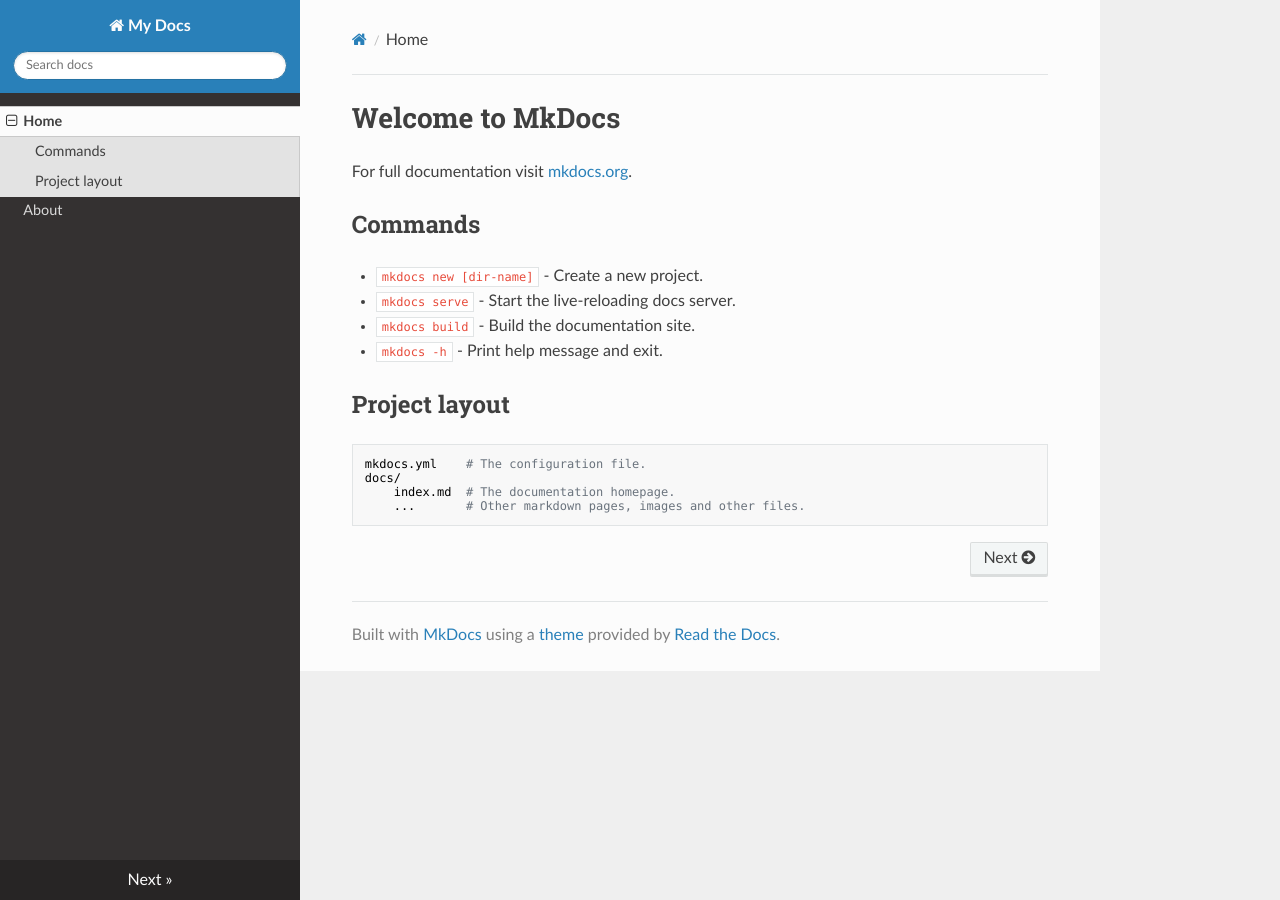
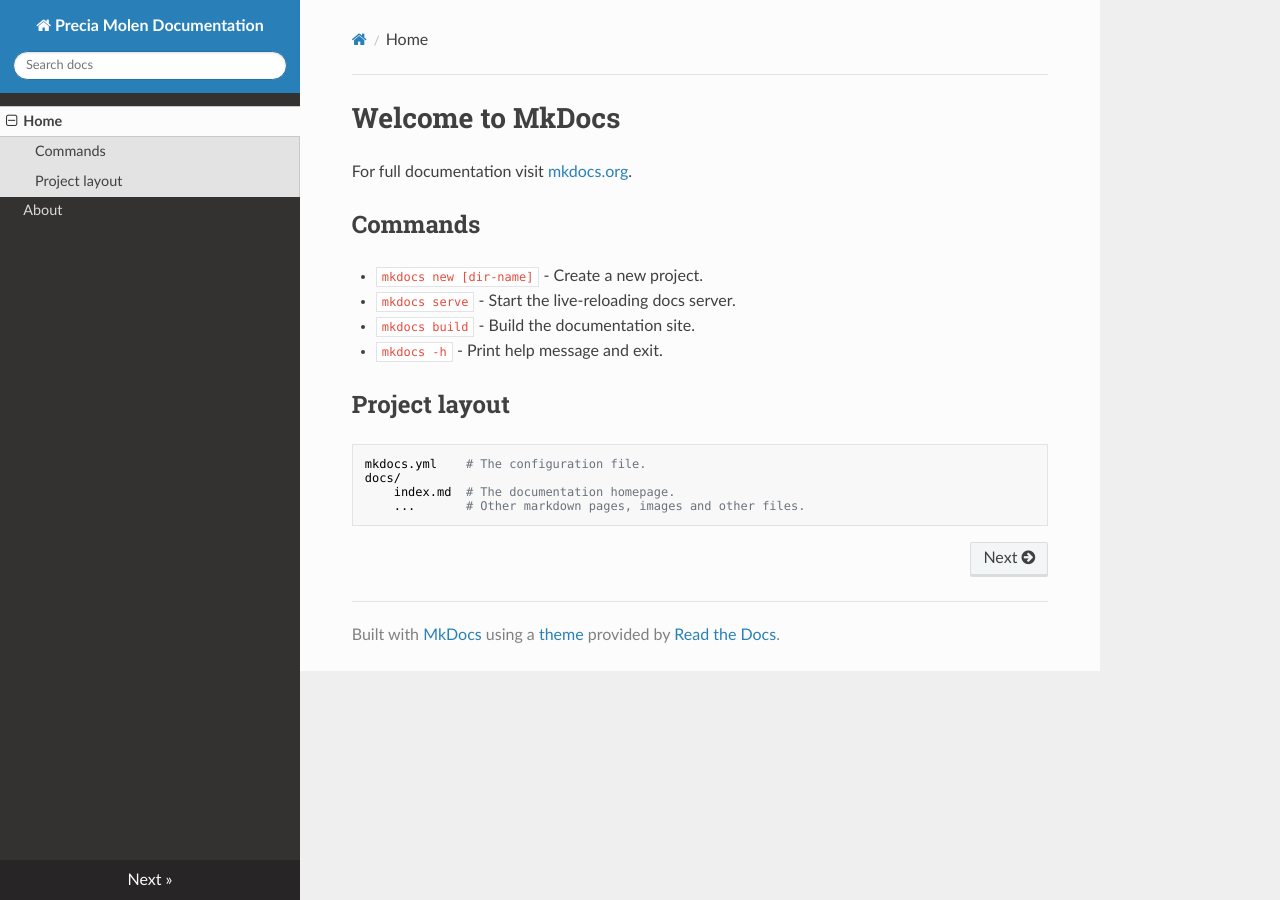
Before and after one commit to Sanoryel/mkdocs, an MkDocs documentation site: the page built from docs/index.md, in a window 1280 px wide. Built offline with MkDocs 1.6.1, drawn with Linux system fonts in a browser that asks for light colours; nearby versions of some CDN libraries.

Commit message:
new favicon

```diff
--- a/mkdocs.yml
+++ b/mkdocs.yml
@@ -1,4 +1,4 @@
-site_name: My Docs
+site_name: Precia Molen Documentation
 nav:
   - Home: index.md
   - About: about.md
```
Also changed, not shown: docs/img/favicon.ico (added).
